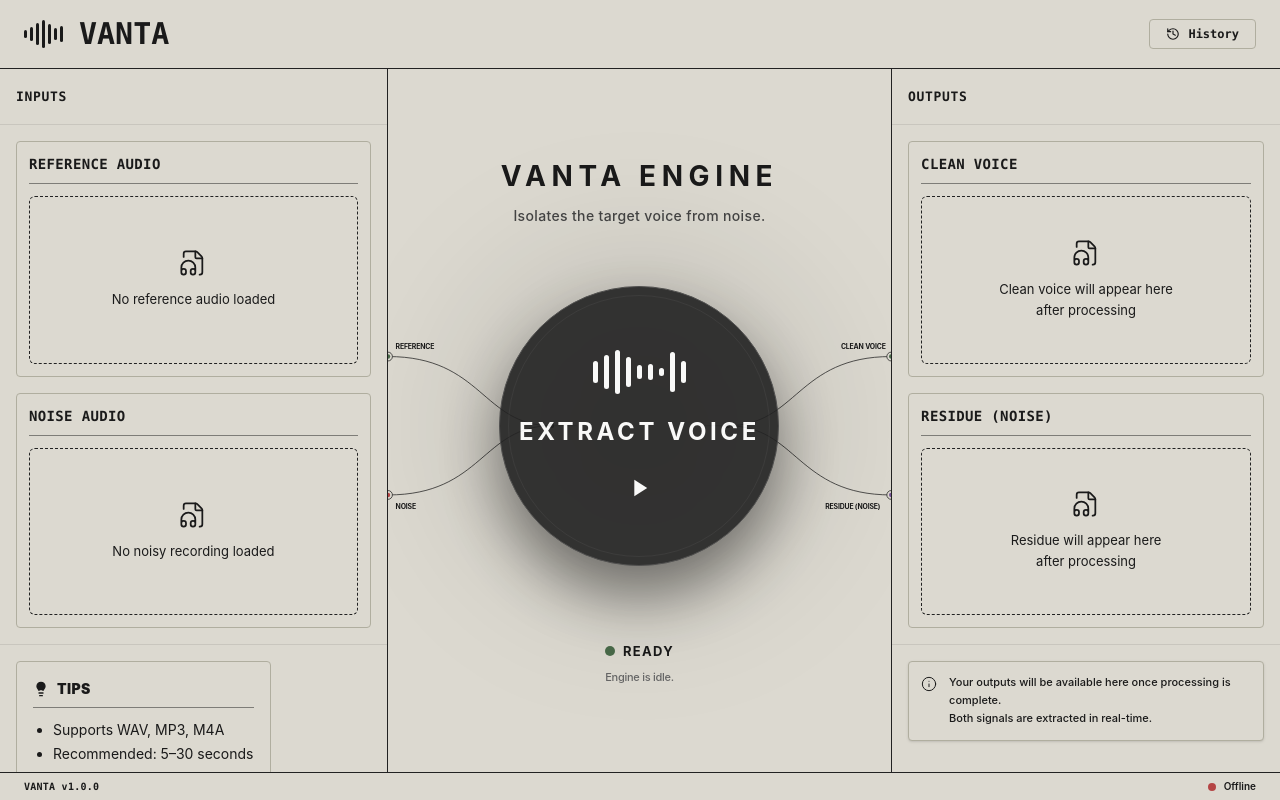
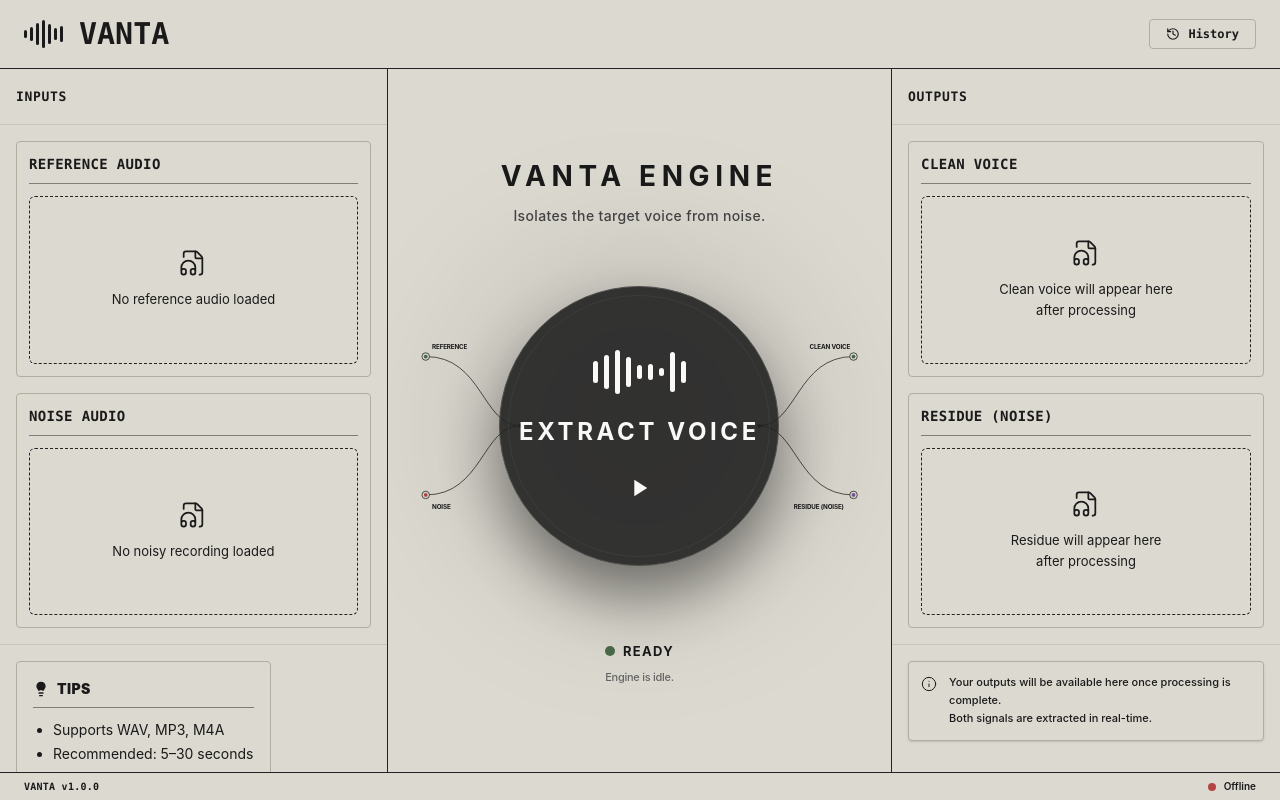
Before and after one commit to Komalpreet2809/Vanta, a Next.js app in the folder web/: page / in a window 1280 px wide. Built offline with nearby package versions, Linux system fonts and the light colour scheme; no server answers.

Commit message:
style: implement floating curly braces with whitespace gaps as per blueprint

```diff
--- a/web/src/components/EngineCenter.tsx
+++ b/web/src/components/EngineCenter.tsx
@@ -37,11 +37,11 @@ export function EngineCenter({
       <div className="relative w-full aspect-[1.5/1] flex items-center justify-center">
         <svg className="absolute inset-0 w-full h-full overflow-visible" viewBox="0 0 800 440" preserveAspectRatio="xMidYMid meet">
 
-          {/* LEFT CURLY BRACE { */}
+          {/* LEFT CURLY BRACE { - Floating with gaps (Starts at 60, Ends at 210) */}
           <g>
             {/* Top Curve */}
             <path
-              d="M 0 110 C 150 110, 150 220, 260 220"
+              d="M 60 110 C 150 110, 150 220, 210 220"
               fill="none"
               stroke="#222222"
               strokeWidth="1.5"
@@ -49,21 +49,19 @@ export function EngineCenter({
             />
             {/* Bottom Curve */}
             <path
-              d="M 0 330 C 150 330, 150 220, 260 220"
+              d="M 60 330 C 150 330, 150 220, 210 220"
               fill="none"
               stroke="#222222"
               strokeWidth="1.5"
               opacity="0.8"
             />
-            {/* The "Tip" connector to the orb */}
-            <path d="M 260 220 L 300 220" stroke="#222222" strokeWidth="1.5" opacity="0.4" />
           </g>
 
-          {/* RIGHT CURLY BRACE } */}
+          {/* RIGHT CURLY BRACE } - Floating with gaps (Starts at 740, Ends at 590) */}
           <g>
             {/* Top Curve */}
             <path
-              d="M 800 110 C 650 110, 650 220, 540 220"
+              d="M 740 110 C 650 110, 650 220, 590 220"
               fill="none"
               stroke="#222222"
               strokeWidth="1.5"
@@ -71,45 +69,43 @@ export function EngineCenter({
             />
             {/* Bottom Curve */}
             <path
-              d="M 800 330 C 650 330, 650 220, 540 220"
+              d="M 740 330 C 650 330, 650 220, 590 220"
               fill="none"
               stroke="#222222"
               strokeWidth="1.5"
               opacity="0.8"
             />
-            {/* The "Tip" connector to the orb */}
-            <path d="M 540 220 L 500 220" stroke="#222222" strokeWidth="1.5" opacity="0.4" />
           </g>
 
-          {/* Junction Points on the tips */}
-          <circle cx="260" cy="220" r="4" fill="#222222" />
-          <circle cx="540" cy="220" r="4" fill="#222222" />
-
-          {/* Node Indicators at the edges with Labels */}
+          {/* Node Indicators (Floating at x=60 and x=740) */}
           {/* Reference */}
-          <g transform="translate(0, 110)">
-            <circle r="7" fill="#DCD9D0" stroke="#222222" strokeWidth="1.2" />
-            <circle r="3.5" fill="#4A6B4A" />
-            <text x="12" y="-12" className="text-[11px] font-bold fill-[#1a1a1a] tracking-tight">REFERENCE</text>
+          <g transform="translate(60, 110)">
+            <circle r="6" fill="#DCD9D0" stroke="#222222" strokeWidth="1.2" />
+            <circle r="3" fill="#4A6B4A" />
+            <text x="10" y="-12" className="text-[10px] font-bold fill-[#1a1a1a] tracking-tight">REFERENCE</text>
           </g>
           {/* Noise */}
-          <g transform="translate(0, 330)">
-            <circle r="7" fill="#DCD9D0" stroke="#222222" strokeWidth="1.2" />
-            <circle r="3.5" fill="#B54545" />
-            <text x="12" y="22" className="text-[11px] font-bold fill-[#1a1a1a] tracking-tight">NOISE</text>
+          <g transform="translate(60, 330)">
+            <circle r="6" fill="#DCD9D0" stroke="#222222" strokeWidth="1.2" />
+            <circle r="3" fill="#B54545" />
+            <text x="10" y="22" className="text-[10px] font-bold fill-[#1a1a1a] tracking-tight">NOISE</text>
           </g>
           {/* Clean Voice */}
-          <g transform="translate(800, 110)">
-            <circle r="7" fill="#DCD9D0" stroke="#222222" strokeWidth="1.2" />
-            <circle r="3.5" fill="#4A6B4A" />
-            <text x="-80" y="-12" className="text-[11px] font-bold fill-[#1a1a1a] tracking-tight text-right">CLEAN VOICE</text>
+          <g transform="translate(740, 110)">
+            <circle r="6" fill="#DCD9D0" stroke="#222222" strokeWidth="1.2" />
+            <circle r="3" fill="#4A6B4A" />
+            <text x="-70" y="-12" className="text-[10px] font-bold fill-[#1a1a1a] tracking-tight text-right">CLEAN VOICE</text>
           </g>
           {/* Residue (Noise) */}
-          <g transform="translate(800, 330)">
-            <circle r="7" fill="#DCD9D0" stroke="#222222" strokeWidth="1.2" />
-            <circle r="3.5" fill="#745296" />
-            <text x="-105" y="22" className="text-[11px] font-bold fill-[#1a1a1a] tracking-tight text-right">RESIDUE (NOISE)</text>
+          <g transform="translate(740, 330)">
+            <circle r="6" fill="#DCD9D0" stroke="#222222" strokeWidth="1.2" />
+            <circle r="3" fill="#745296" />
+            <text x="-95" y="22" className="text-[10px] font-bold fill-[#1a1a1a] tracking-tight text-right">RESIDUE (NOISE)</text>
           </g>
+
+          {/* Central junction dots (now floating with bigger gap) */}
+          <circle cx="210" cy="220" r="3" fill="#222222" />
+          <circle cx="590" cy="220" r="3" fill="#222222" />
         </svg>
 
         {/* Central Hero Circle */}
```
